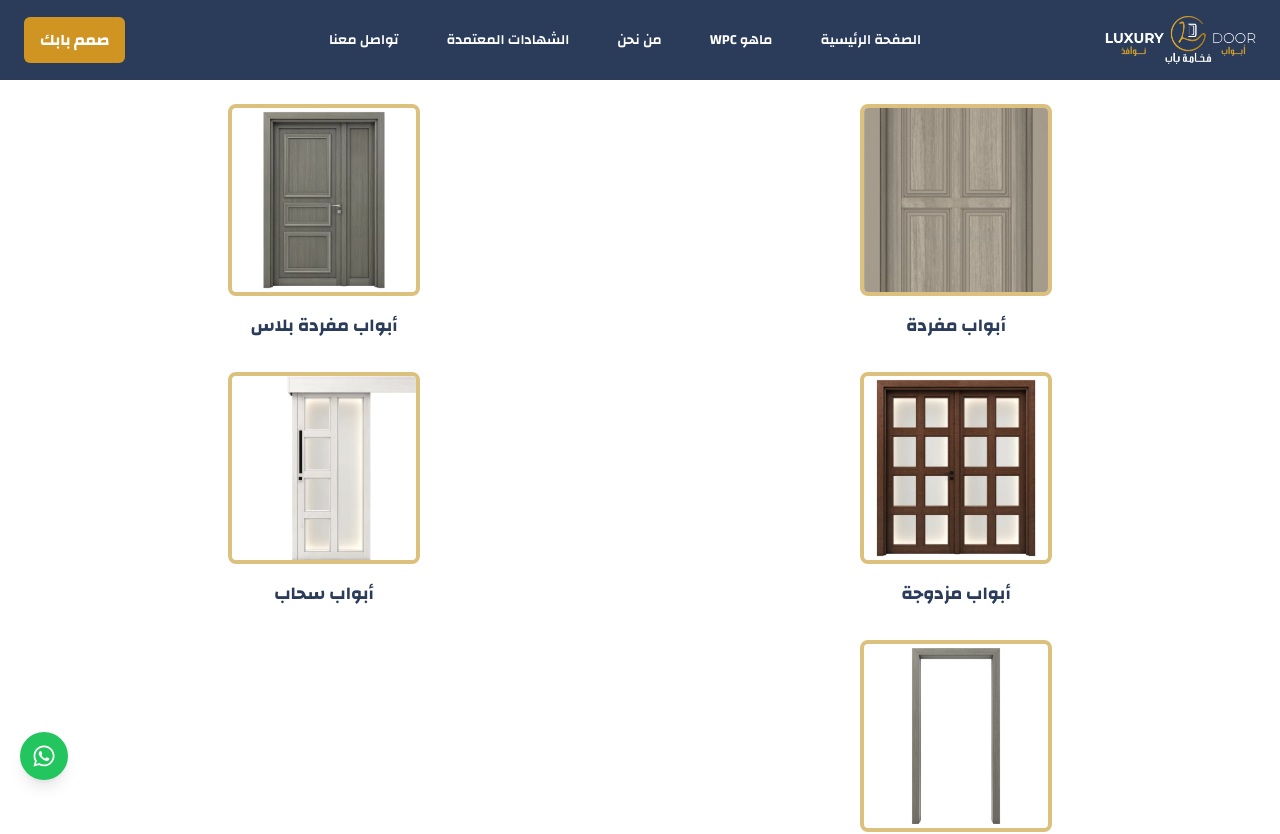
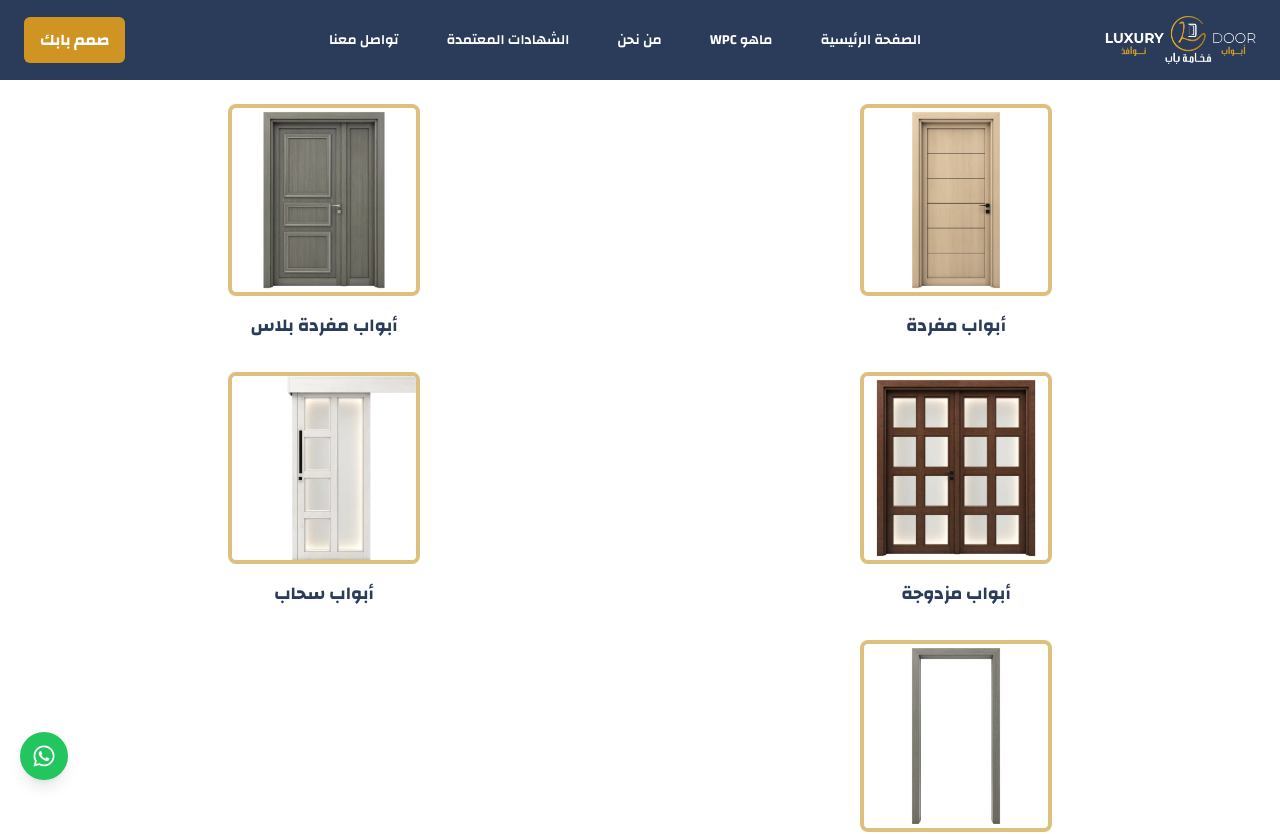
Before and after one commit to Ebrahimsamad/luxury-door, a React (Vite) app: page /design in a window 1280 px wide. Shown: the top 834 px of the page. Built offline with nearby package versions, Linux system fonts and the light colour scheme.

Commit message:
FEAT:Add single door

```diff
--- a/src/features/Design/Category.jsx
+++ b/src/features/Design/Category.jsx
@@ -4,7 +4,7 @@ const categories = [
   {
     id: "single-door",
     name: "أبواب مفردة ",
-    image: "/single-door.jpg",
+    image: "/single-door.png",
   },
   {
     id: "single-door-plus",
--- a/src/features/home/WpcMaterial.jsx
+++ b/src/features/home/WpcMaterial.jsx
@@ -25,7 +25,7 @@ const WPCMaterialComponent = () => {
       {/* Right Section with Door Image */}
       <div className="md:w-1/2 flex justify-center">
         <img
-          src="/single-door.jpg"
+          src="/single-door.png"
           alt="WPC Door"
           className="max-w-xs md:max-w-md object-contain"
         />
--- a/src/features/wpc/Wpc.jsx
+++ b/src/features/wpc/Wpc.jsx
@@ -151,7 +151,7 @@ const WPCInfo = () => {
         <div className="grid grid-cols-1 md:grid-cols-2 lg:grid-cols-3 gap-4 md:gap-6 mb-8">
           {[
             {
-              img: "/single-door.jpg",
+              img: "/single-door.png",
               title: "ابواب مفردة",
               description:
                 "كل غرفة فريدة من نوعها، وطريقة دخولها يجب أن تكون كذلك.",
```
Also changed, not shown: public/single-door.jpg (deleted), public/single-door.png (added).
